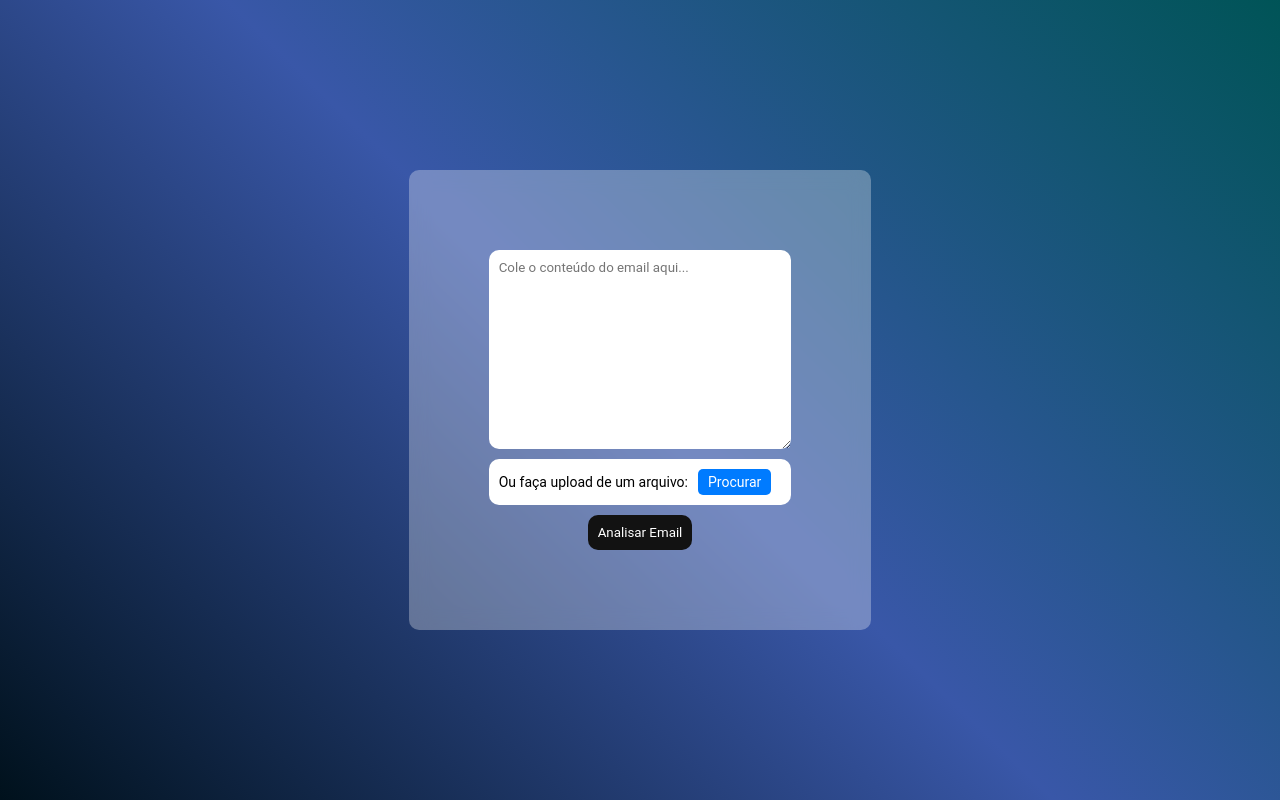
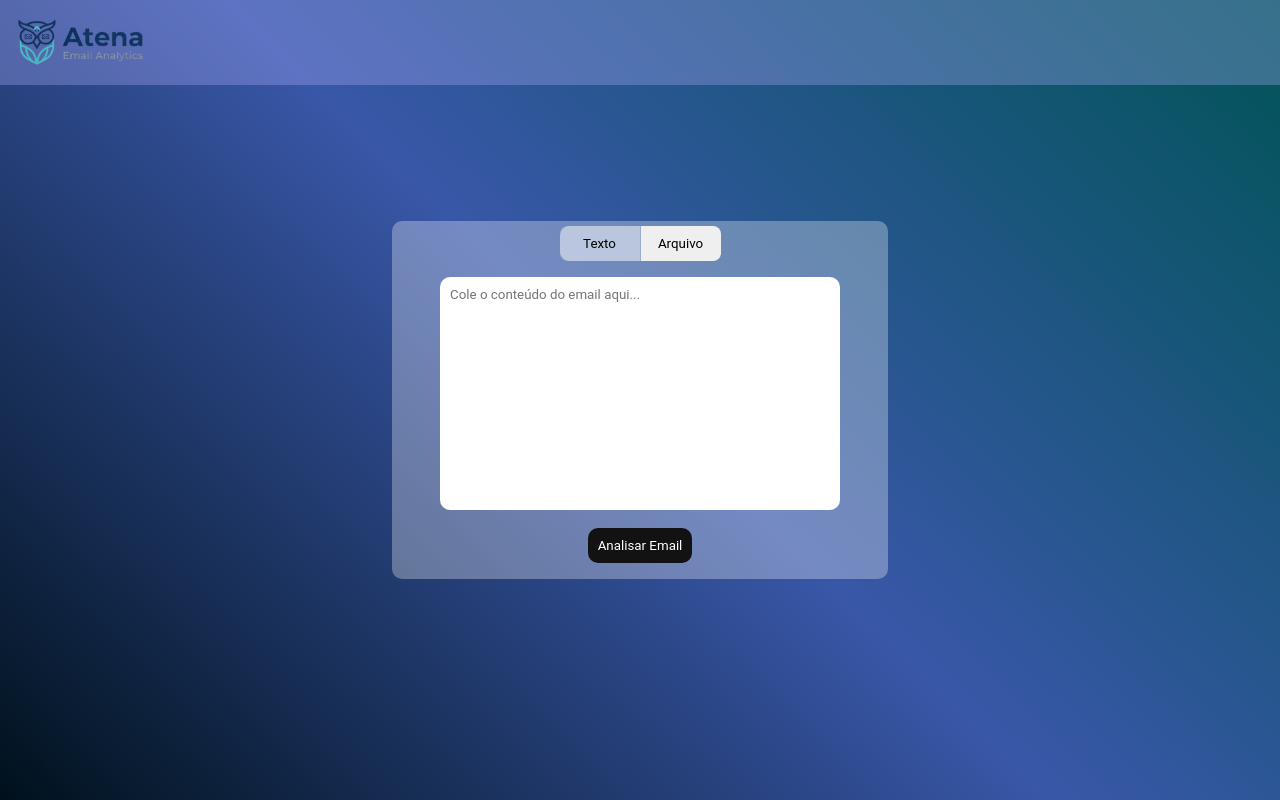
Before and after one commit to FranciscoCBueno/Atena, a Flask app: page / in a window 1280 px wide. Run offline with Flask 3, Linux system fonts and the light colour scheme.

Commit message:
Finalização da interface

```diff
--- a/static/css/style.css
+++ b/static/css/style.css
@@ -5,12 +5,32 @@
 }
 
 body {
+    position: relative;
     display: flex;
     align-items: center;
     justify-content: center;
+    flex-direction: column;
     background: linear-gradient(44deg,rgba(0, 17, 28, 1) 0%, rgba(57, 87, 168, 1) 50%, rgba(0, 84, 87, 1) 100%);
     font-size: 14px;
     height: 100vh;
+}
+
+.navbar {
+    position: absolute;
+    top: 0;
+    left: 0;
+    right: 0;
+    padding: 1rem;
+    background-color: rgba(180, 180, 255, 0.3);
+}
+
+#logo {
+    transition: transform 0.1s;
+    cursor: pointer;
+}
+
+#logo:hover {
+    transform: scale(1.1);
 }
 
 .container {
@@ -19,14 +39,45 @@ body {
     align-items: center;
     justify-content: center;
     color: white;
-    padding: 5rem;
+    padding: 0 2rem 1rem;
     background-color: rgba(255, 255, 255, 0.3);
-    backdrop-filter: blur(10px);
     border-radius: 10px;
+    max-width: 60%;
 }
 
 .hidden {
     display: none;
+}
+
+#selections {
+    display: flex;
+    gap: 1px;
+    margin-top: 0.3rem;
+    background-color: rgba(255, 255, 255, 0.3);
+    border-radius: 10px;
+}
+
+#btn-texto, #btn-arquivo {
+    height: 2.2rem;
+    width: 5rem;
+    border: none;
+    cursor: pointer;
+}
+
+#btn-texto {
+    border-radius: 8px 0 0 8px;
+}
+
+#btn-arquivo {
+    border-radius: 0 8px 8px 0;
+}
+
+#btn-texto:hover, #btn-arquivo:hover {
+    background-color: rgba(255, 255, 255, 0.5);
+}
+
+.selected-btn {
+    background-color: rgba(255, 255, 255, 0.3);
 }
 
 #email-form {
@@ -35,29 +86,45 @@ body {
     align-items: center;
     justify-content: center;
     gap: 10px;
-    height: 300px;
+    height: fit-content;
+    margin: 1rem;
+    margin-bottom: 0;
+    width: 400px;
+}
+
+#container-texto, #container-arquivo {
+    width: 100%;
+    max-width: 520px;
 }
 
 #texto-email {
     width: 100%;
     height: 100%;
+    min-height: 230px;
     border-radius: 10px;
     padding: 10px;
     box-sizing: border-box;
     border: none;
+    resize: none;
 }
 
-.upload-area {
+#texto-email:focus {
+    outline: 1px solid #333;
+}
+
+#container-arquivo {
+    background-color: white;
+    border-radius: 10px;
+    padding: 10px;
+    box-sizing: border-box;
+}
+
+#upload-area {
     display: flex;
     gap: 10px;
     align-items: center;
-    justify-content: space-around;
-    background-color: white;
+    justify-content: space-between;
     color: black;
-    padding: 10px;
-    box-sizing: border-box;
-    border-radius: 10px;
-    max-width: 520px;
 }
 
 #arquivo-email {
@@ -93,20 +160,30 @@ body {
     background-color: #121212;
     color: white;
     cursor: pointer;
+    margin-top: 0.5rem;
 }
 
 #analisar-btn:hover {
     background-color: #212121;
 }
 
+#aviso-arquivos, #aviso-vazio {
+    color: white;
+    border: 1px solid white;
+    padding: 3px;
+    background-color: red;
+    font-size: 12px;
+    border-radius: 5px;
+    margin-top: 10px;
+}
+
 #loading {
     padding: 10px;
-    margin: 10px;
-    margin-top: 2rem;
-    color: black;
-    background-color: white;
+    color: white;
+    background-color: #121212;
     border-radius: 10px;
     font-style: italic;
+    margin-top: 1rem;
 }
 
 #loading-content {
--- a/static/js/script.js
+++ b/static/js/script.js
@@ -1,14 +1,44 @@
 document.addEventListener('DOMContentLoaded', () => {
     const form = document.getElementById('email-form');
+    const analyzeBtn = document.getElementById('analisar-btn');
     const loadingDiv = document.getElementById('loading');
     const resultsDiv = document.getElementById('results-container');
     const categoriaSpan = document.getElementById('resultado-categoria');
     const sugestaoP = document.getElementById('resultado-sugestao');
+    const fileInput = document.getElementById('arquivo-email');
+    const fileNameDisplay = document.getElementById('file-name');
+    const textarea = document.getElementById('texto-email');
+    const avisoArquivos = document.getElementById('aviso-arquivos');
+    const avisoVazio = document.getElementById('aviso-vazio');
+    const btnTexto = document.getElementById('btn-texto');
+    const btnArquivo = document.getElementById('btn-arquivo');
+    const containerTexto = document.getElementById('container-texto');
+    const containerArquivo = document.getElementById('container-arquivo');
+    const logo = document.getElementById('logo');
+
+    fileInput.value = '';
+    fileNameDisplay.textContent = '';
+    textarea.value = '';
 
     form.addEventListener('submit', async (event) => {
         event.preventDefault();
 
+        if (textarea.value.trim() === '' && fileInput.files.length === 0) {
+            avisoArquivos.classList.add('hidden');
+            avisoVazio.classList.remove('hidden');
+            return;
+        }
+
+        if (textarea.value.trim() && fileInput.files.length > 0) {
+            avisoVazio.classList.add('hidden');
+            avisoArquivos.classList.remove('hidden');
+            return;
+        }
+
         loadingDiv.classList.remove('hidden');
+        analyzeBtn.classList.add('hidden');
+        avisoVazio.classList.add('hidden');
+        avisoArquivos.classList.add('hidden');
         resultsDiv.classList.add('hidden');
 
         // Objeto FormData para enviar tanto texto quanto arquivo
@@ -31,34 +61,60 @@ document.addEventListener('DOMContentLoaded', () => {
 
             resultsDiv.classList.remove('hidden');
 
+            fileInput.value = '';
+            fileNameDisplay.textContent = '';
         } catch (error) {
             console.error('Erro:', error);
             sugestaoP.textContent = 'Ocorreu um erro ao processar a solicitação. Tente novamente.';
             resultsDiv.classList.remove('hidden');
         } finally {
             loadingDiv.classList.add('hidden');
+            analyzeBtn.classList.remove('hidden');
         }
     });
-});
-
-document.addEventListener('DOMContentLoaded', () => {
-    const fileInput = document.getElementById('arquivo-email');
-    const fileNameDisplay = document.getElementById('file-name');
 
     fileInput.addEventListener('change', () => {
         if (fileInput.files.length > 0) {
             let fileName = fileInput.files[0].name;
-            const maxLength = 15;
+            const maxLength = 40;
 
             if (fileName.length > maxLength) {
-                const start = fileName.substring(0, 7);
+                const start = fileName.substring(0, 35);
                 const end = fileName.substring(fileName.length - 5);
                 fileName = `${start}...${end}`;
             }
 
             fileNameDisplay.textContent = fileName;
         } else {
-            fileNameDisplay.textContent = 'Nenhum arquivo selecionado';
+            fileNameDisplay.textContent = '';
         }
     });
+
+    btnTexto.addEventListener('click', () => {
+        btnTexto.classList.add('selected-btn');
+        btnArquivo.classList.remove('selected-btn');
+        containerTexto.classList.remove('hidden');
+        containerArquivo.classList.add('hidden');
+        avisoArquivos.classList.add('hidden');
+        avisoVazio.classList.add('hidden');
+        textarea.value = '';
+        fileInput.value = '';
+        fileNameDisplay.textContent = '';
+    });
+
+    btnArquivo.addEventListener('click', () => {
+        btnArquivo.classList.add('selected-btn');
+        btnTexto.classList.remove('selected-btn');
+        containerTexto.classList.add('hidden');
+        containerArquivo.classList.remove('hidden');
+        avisoArquivos.classList.add('hidden');
+        avisoVazio.classList.add('hidden');
+        textarea.value = '';
+        fileInput.value = '';
+        fileNameDisplay.textContent = '';
+    });
+
+    logo.addEventListener('click', () => {
+        window.location.href = '/';
+    });
 });
--- a/templates/index.html
+++ b/templates/index.html
@@ -7,17 +7,31 @@
     <link rel="stylesheet" href="{{ url_for('static', filename='css/style.css') }}">
 </head>
 <body>
+    <header class="navbar">
+        <img src="{{ url_for('static', filename='img/atena-logo.png') }}" alt="atena logo" height="50" id="logo">
+    </header>
     <div class="container">
+        <div id="selections">
+            <button id="btn-texto" class="selected-btn">Texto</button>
+            <button id="btn-arquivo">Arquivo</button>
+        </div>
         <form id="email-form">
-            <textarea id="texto-email" name="texto" placeholder="Cole o conteúdo do email aqui..."></textarea>
-            <div class="upload-area">
-                <span>Ou faça upload de um arquivo:</span>
-                <input type="file" id="arquivo-email" name="arquivo" accept=".txt,.pdf" value="Escolher arquivo">
-                <label for="arquivo-email" id="procurar-btn">Procurar</label>
+            <div id="container-texto">
+                <textarea id="texto-email" name="texto" placeholder="Cole o conteúdo do email aqui..."></textarea>
+            </div>
+            <div id="container-arquivo" class="hidden">
+                <div id="upload-area">
+                    <span>Faça upload de um arquivo:</span>
+                    <input type="file" id="arquivo-email" name="arquivo" accept=".txt,.pdf">
+                    <label for="arquivo-email" id="procurar-btn">Selecionar</label>
+                </div>
                 <span id="file-name" class="file-name-display"></span>
             </div>
             <button type="submit" id="analisar-btn">Analisar Email</button>
         </form>
+
+        <p id="aviso-arquivos" class="hidden">Atenção: insira apenas o texto ou um arquivo</p>
+        <p id="aviso-vazio" class="hidden">Atenção: nenhum texto ou arquivo inserido</p>
 
         <div id="loading" class="hidden">
             <div id="loading-content">
@@ -30,10 +44,9 @@
             <h2>Resultados da Análise</h2>
             <div id="results">
                 <div class="result-item">
-                    <span>Este e-mail é</span>
-                    <span id="resultado-categoria"></span>
+                    <span>Este e-mail é <span id="resultado-categoria"></span></span>
                 </div>
-                <div class="result-item">
+                <div class="result-item" id="sugestao-resposta">
                     <strong>Sugestão de Resposta:</strong>
                     <p id="resultado-sugestao"></p>
                 </div>
```
Also changed, not shown: other parts of static/css/style.css (+21 -4 lines), static/img/atena-logo.png (added).
